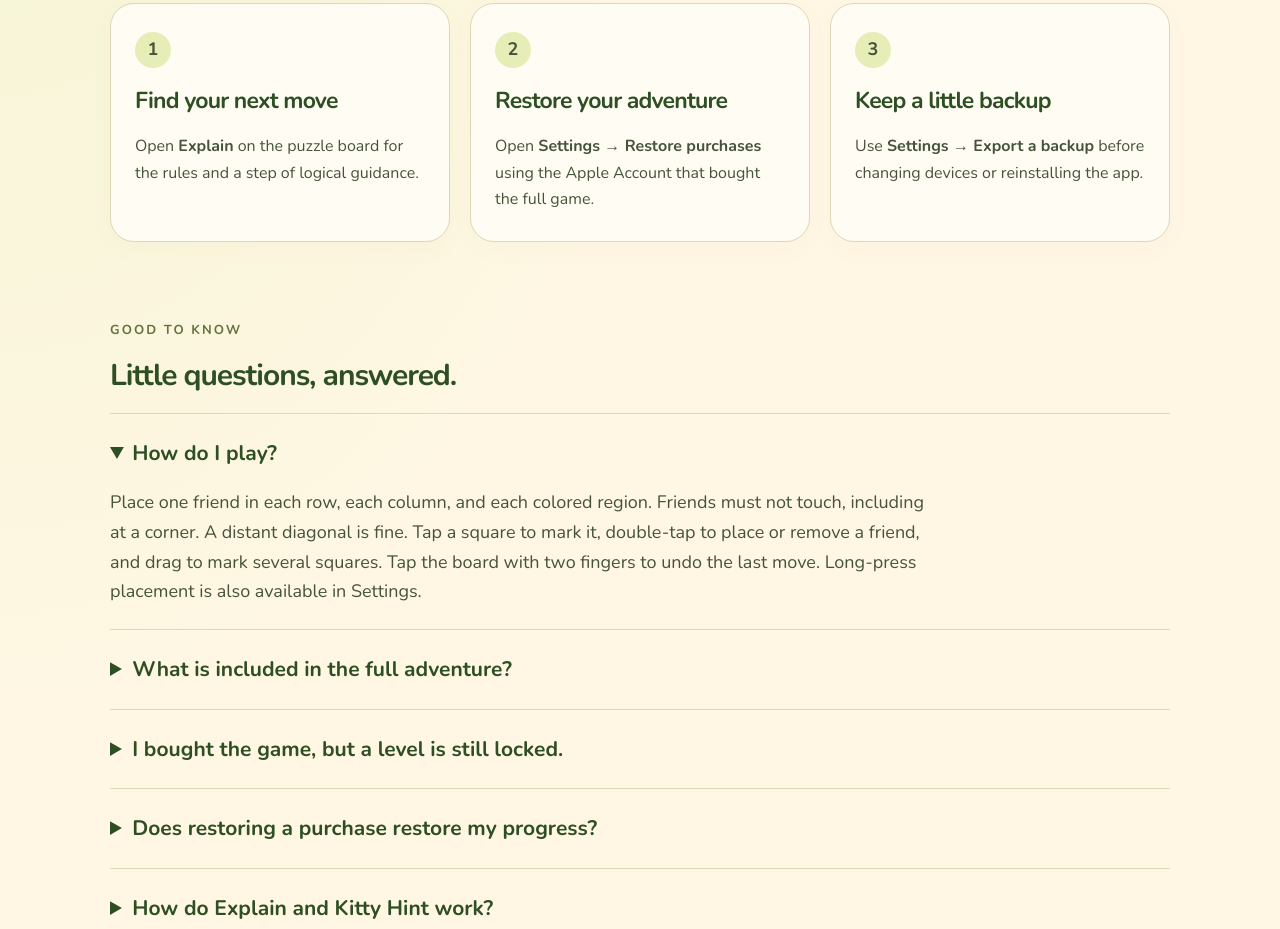
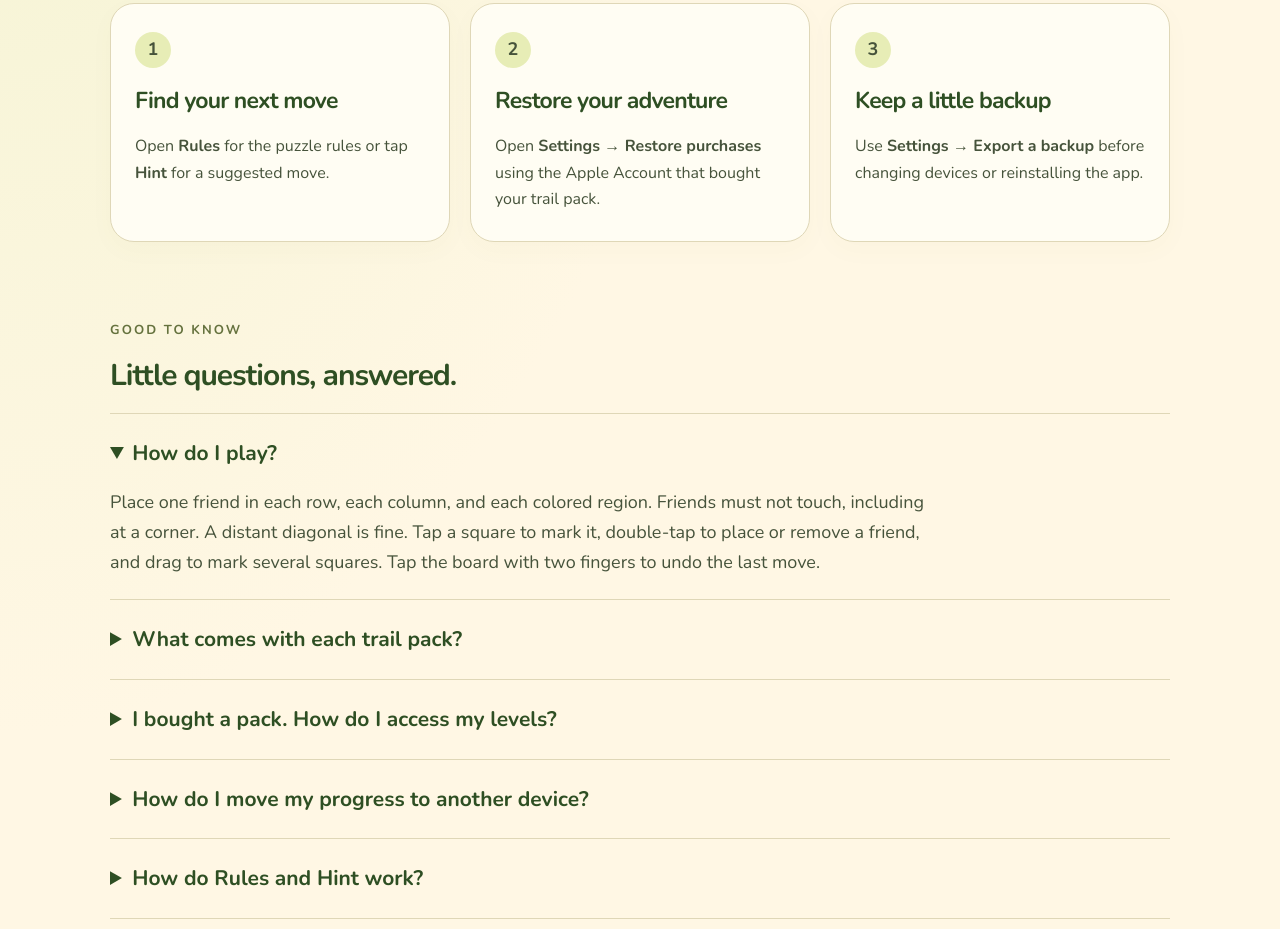
Before and after one commit to mutuyang/mallowtrail-support, a plain HTML site: page index.html in a window 1280 px wide. Shown: the part 609-1538 px from the top of the page. Drawn offline with Linux system fonts and the light colour scheme.

Commit message:
Update Mallowtrail support for current trail packs

```diff
--- a/index.html
+++ b/index.html
@@ -15,22 +15,22 @@
 <div class="friends"><img src="assets/mochi.png" width="1024" height="1024" alt="Mochi, a black and white kitten in a red scarf"><img src="assets/biscuit.png" width="1024" height="1024" alt="Biscuit, a golden corgi in a green bandana"></div>
 </section>
 <section class="cards" aria-label="Quick help">
-<article class="card"><span class="number">1</span><h3>Find your next move</h3><p>Open <strong>Explain</strong> on the puzzle board for the rules and a step of logical guidance.</p></article>
-<article class="card"><span class="number">2</span><h3>Restore your adventure</h3><p>Open <strong>Settings → Restore purchases</strong> using the Apple Account that bought the full game.</p></article>
+<article class="card"><span class="number">1</span><h3>Find your next move</h3><p>Open <strong>Rules</strong> for the puzzle rules or tap <strong>Hint</strong> for a suggested move.</p></article>
+<article class="card"><span class="number">2</span><h3>Restore your adventure</h3><p>Open <strong>Settings → Restore purchases</strong> using the Apple Account that bought your trail pack.</p></article>
 <article class="card"><span class="number">3</span><h3>Keep a little backup</h3><p>Use <strong>Settings → Export a backup</strong> before changing devices or reinstalling the app.</p></article>
 </section>
 <section class="section" aria-labelledby="questions"><p class="eyebrow">Good to know</p><h2 id="questions">Little questions, answered.</h2>
 <div class="faq">
-<details open><summary>How do I play?</summary><p>Place one friend in each row, each column, and each colored region. Friends must not touch, including at a corner. A distant diagonal is fine. Tap a square to mark it, double-tap to place or remove a friend, and drag to mark several squares. Tap the board with two fingers to undo the last move. Long-press placement is also available in Settings.</p></details>
-<details><summary>What is included in the full adventure?</summary><p>The first 20 main levels are free. The one-time full-game purchase unlocks the complete 120-level adventure and three woodland camps. It is not a subscription. The purchase screen shows the price for your App Store region. The app contains no advertising.</p></details>
-<details><summary>I bought the game, but a level is still locked.</summary><p>Make sure your device uses the same Apple Account used for the purchase and has an internet connection. Open Settings and choose Restore purchases. You can also restore from The full adventure screen. If access still does not return, email us with your app version and what you see. Never send your Apple Account password or payment-card details.</p></details>
-<details><summary>Does restoring a purchase restore my progress?</summary><p>Restoring a purchase restores access to the full game. Puzzle progress is saved separately on your device. Mallowtrail does not run its own cloud sync service. To move progress, export a backup from the old device, transfer that file using a service you choose, and import it on the new device. Importing replaces the current progress after confirmation. Your device's system backup may also include the game data.</p></details>
-<details><summary>How do Explain and Kitty Hint work?</summary><p>Explain offers the rules and logical guidance without a daily limit. Kitty Hint highlights a helpful next spot and is available twice per UTC day. Daily puzzles have three difficulty options. There are no countdown timers or paid hint packs.</p></details>
+<details open><summary>How do I play?</summary><p>Place one friend in each row, each column, and each colored region. Friends must not touch, including at a corner. A distant diagonal is fine. Tap a square to mark it, double-tap to place or remove a friend, and drag to mark several squares. Tap the board with two fingers to undo the last move.</p></details>
+<details><summary>What comes with each trail pack?</summary><p>The first 30 main levels, Mochi, and daily puzzles are free. Little Trail opens 200 levels, three companions, and two camp gifts. Full Trail opens all 500 levels, five companions, five camp gifts, and four extra expressions. Little Trail owners see the upgrade price on the Full Trail card. Each pack is a one-time purchase and includes unlimited hints. The purchase screen shows the price for your App Store region.</p></details>
+<details><summary>I bought a pack. How do I access my levels?</summary><p>Main levels open in order as you finish the preceding level. To recover missing access, connect to the internet with the Apple Account you used to buy the pack and open <strong>Settings → Restore purchases</strong>. If access is still missing, email us with the app version and what you see. Keep Apple Account credentials and payment-card details private.</p></details>
+<details><summary>How do I move my progress to another device?</summary><p>Use Restore purchases to recover access to your packs. To move your puzzle progress, export a backup from the old device, transfer the file using a service you choose, and import it on the new device. Importing replaces the current progress after confirmation. Your device's system backup may also include the game data.</p></details>
+<details><summary>How do Rules and Hint work?</summary><p>Rules explains how to play. Hint highlights a helpful next move. Free players get two hints per UTC day. Both trail packs include unlimited hints. Daily puzzles have three difficulty options.</p></details>
 <details><summary>Can I play offline?</summary><p>Downloaded game content and saved progress work offline. Purchasing, checking store availability, or restoring an Apple purchase requires a connection. The first version includes a daily puzzle schedule through December 12, 2027; later dates will need a content update.</p></details>
 <details><summary>Where do I request a refund?</summary><p>Apple handles App Store billing and refund decisions. Visit <a href="https://support.apple.com/billing">Apple's billing and purchase support</a> for help with a charge. Deleting the app does not remove your Apple purchase history.</p></details>
 <details><summary>The app is quiet, slow, or behaving unexpectedly.</summary><p>Check Sound and Music in Settings, device volume, and silent mode. For an unexpected problem, tell us your iPhone or iPad model, iOS version, app version, and the level you were playing. A screenshot and short description are helpful. Export a backup before reinstalling, because deleting the app can remove local progress.</p></details>
 </div></section>
-<aside class="help" lang="zh-CN"><h2>需要中文帮助？</h2><p>请发邮件至 <a href="mailto:mutuyang@gmail.com?subject=Mallowtrail%20%E5%B8%AE%E5%8A%A9">mutuyang@gmail.com</a>，说明设备型号、系统版本、App 版本、关卡以及遇到的问题。我们支持中文和英文。</p><p>游戏进度保存在本机；换机或重装前，请先在设置中导出备份。「恢复购买」恢复的是完整游戏的使用权，不会恢复关卡进度。请勿发送 Apple 账户密码或银行卡信息。</p></aside>
+<aside class="help" lang="zh-CN"><h2>需要中文帮助？</h2><p>请发邮件至 <a href="mailto:mutuyang@gmail.com?subject=Mallowtrail%20%E5%B8%AE%E5%8A%A9">mutuyang@gmail.com</a>，说明设备型号、系统版本、App 版本、关卡以及遇到的问题。我们支持中文和英文。</p><p>在「设置 → 恢复购买」中用购买时的 Apple 账户恢复已购礼包。游戏进度保存在本机，换机或重装前请在设置中导出备份。请勿发送 Apple 账户密码或银行卡信息。</p></aside>
 </main>
 <footer><span>Mallowtrail · Little puzzles. Lovely changes.</span><span><a href="privacy.html">Privacy policy</a> · <a href="mailto:mutuyang@gmail.com">Contact</a></span></footer>
 </body></html>
```
Also changed, not shown: privacy.html (+1 -1 lines).
